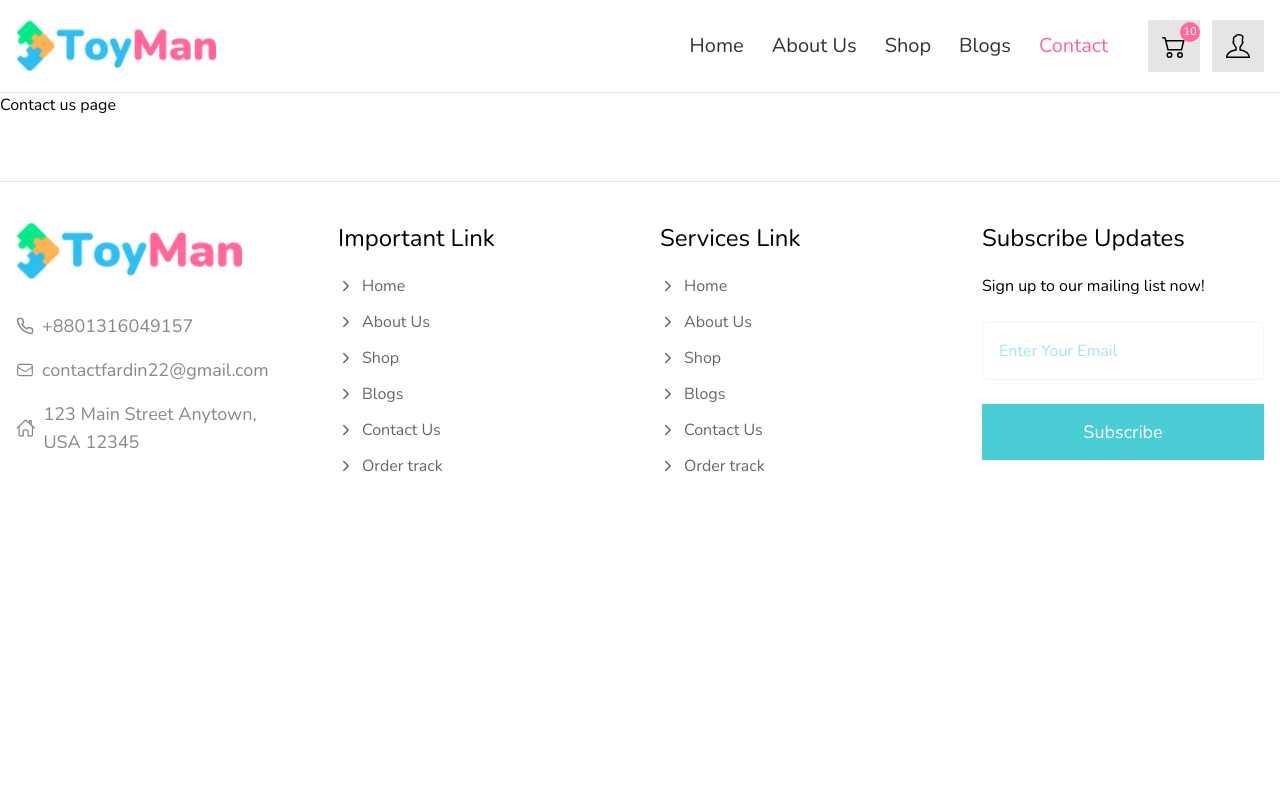
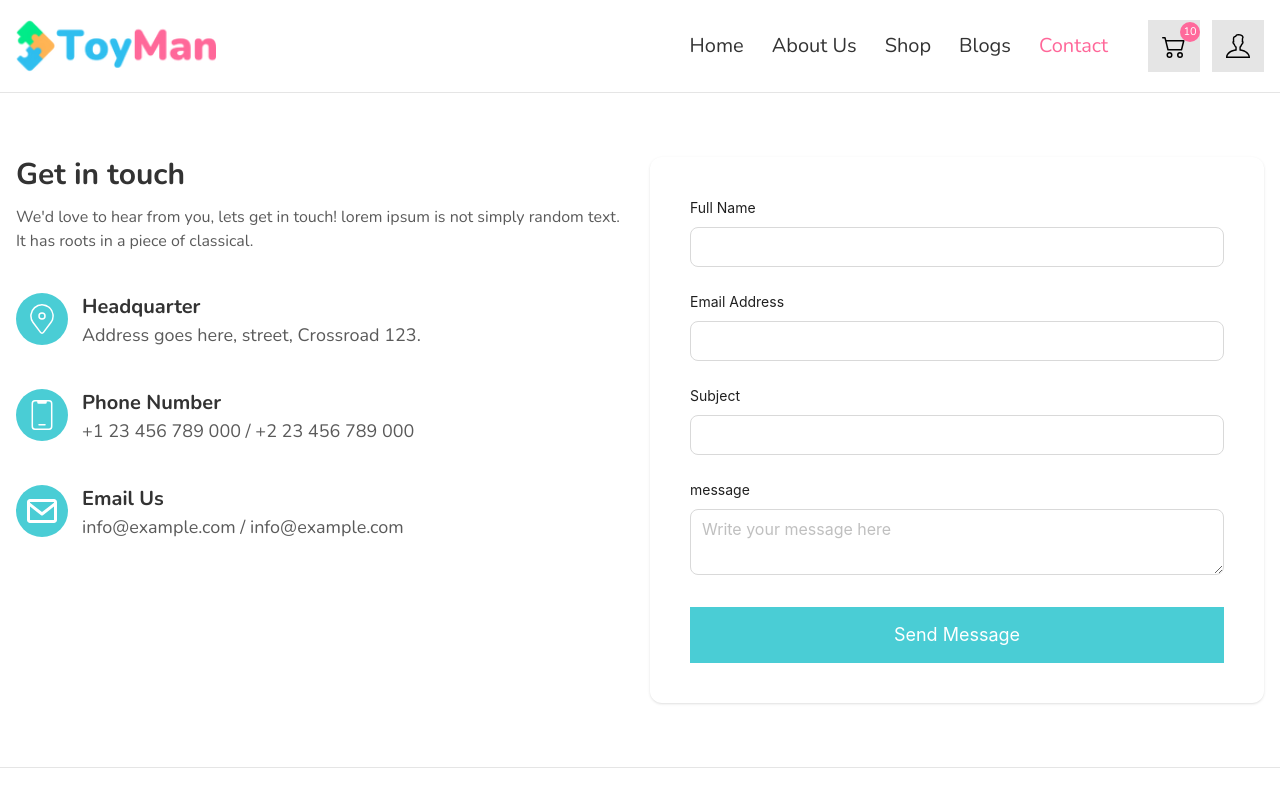
Before and after one commit to devfardin/Stationery-Shop-Client, a React (Vite) app: page /contact in a window 1280 px wide. Shown: the top 800 px of the page. Built offline with nearby package versions, Linux system fonts and the light colour scheme.

Commit message:
crate contact us page

```diff
--- /dev/null
+++ b/src/components/form/STTextAreat.tsx
@@ -0,0 +1,22 @@
+import { Form } from 'antd'
+import TextArea from 'antd/es/input/TextArea';
+import { Controller } from 'react-hook-form'
+type TInputProps = {
+    name: string;
+    label: string;
+    placeholder?:string;
+}
+const STTextAreat = ({name, label, placeholder}: TInputProps) => {
+  return (
+    <div style={{display: 'flex', flexDirection: 'column', gap: 5,}}>
+       <Controller
+       name={name}
+       render={({field}) => <Form.Item rules={[{required: true}]} label={label}>
+         <TextArea {...field} id={name} placeholder={placeholder} size='large'/>
+        </Form.Item> }
+       />
+    </div>
+  )
+}
+
+export default STTextAreat
--- a/src/index.css
+++ b/src/index.css
@@ -9,6 +9,7 @@
     --color-secondary: #FF6799;
     --color-black: #333333;
     --color-white: #ffffff;
+    --color-text: #5A5A5A;
   }
 
 body{
--- a/src/pages/contact/Contact.tsx
+++ b/src/pages/contact/Contact.tsx
@@ -1,9 +1,76 @@
-import React from 'react'
+import Container from '../../components/share/Container'
+import { CiLocationOn } from "react-icons/ci";
+import { CiMobile3 } from "react-icons/ci";
+import { BiEnvelope } from "react-icons/bi";
+import { FieldValues } from 'react-hook-form';
+import STForm from '../../components/form/STForm';
+import STInput from '../../components/form/STInput';
+import SubmitBtn from '../../components/form/SubmitBtn';
+import STTextAreat from '../../components/form/STTextAreat';
 
 const Contact = () => {
+  const contactInof = [
+    {
+      icon: CiLocationOn,
+      title: 'Headquarter',
+      description: 'Address goes here, street, Crossroad 123.'
+    },
+    {
+      icon: CiMobile3,
+      title: 'Phone Number',
+      description: '+1 23 456 789 000 / +2 23 456 789 000'
+    },
+    {
+      icon: BiEnvelope,
+      title: 'Email Us',
+      description: 'info@example.com / info@example.com'
+    },
+  ]
+      const onSubmit = async (data: FieldValues) => {
+          console.log(data);
+
+      }
   return (
-    <div>
-      <h1>Contact us page</h1>
+    <div className='mt-16'>
+      <Container>
+        <div className='grid grid-cols-1 md:grid-cols-2 gap-5 justify-between'>
+          {/* Contact Right information */}
+          <div>
+            <div className='flex flex-col gap-3'>
+              <h1 className='text-3xl font-bold text-black'>Get in touch</h1>
+              <p className='text-base font-normal text-text'>We'd love to hear from you, lets get in touch! lorem ipsum is not simply random text. It has roots in a piece of classical.</p>
+            </div>
+            <div className='flex flex-col gap-10 mt-10'>
+              {
+                contactInof.map(({icon: Icon, title, description }, index) => <div key={index} className='flex gap-3.5'>
+                 <div>
+                 <div className='bg-primary p-2 rounded-full'>
+                    <Icon className='text-4xl text-white'/>
+                  </div>
+                 </div>
+                  <div>
+                    <h1 className='text-xl font-bold text-black'>{title}</h1>
+                    <p className='text-lg text-text'>{description}</p>
+                  </div>
+                </div>)
+              }
+
+            </div>
+          </div>
+
+          {/* contact form */}
+          <div className='shadow rounded-xl p-10'>
+          <STForm onSubmit={onSubmit} >
+                <STInput name='fulName' label='Full Name' type='text'/>
+                <STInput name='email' label='Email Address' type='email'/>
+                <STInput name='subject' label='Subject' type='text'/>
+                <STTextAreat name='message' label='message' placeholder='Write your message here'/>
+                <SubmitBtn type='submit' label='Send Message' fullWidth={true}/>
+            </STForm>
+          </div>
+
+        </div>
+      </Container>
     </div>
   )
 }
```
